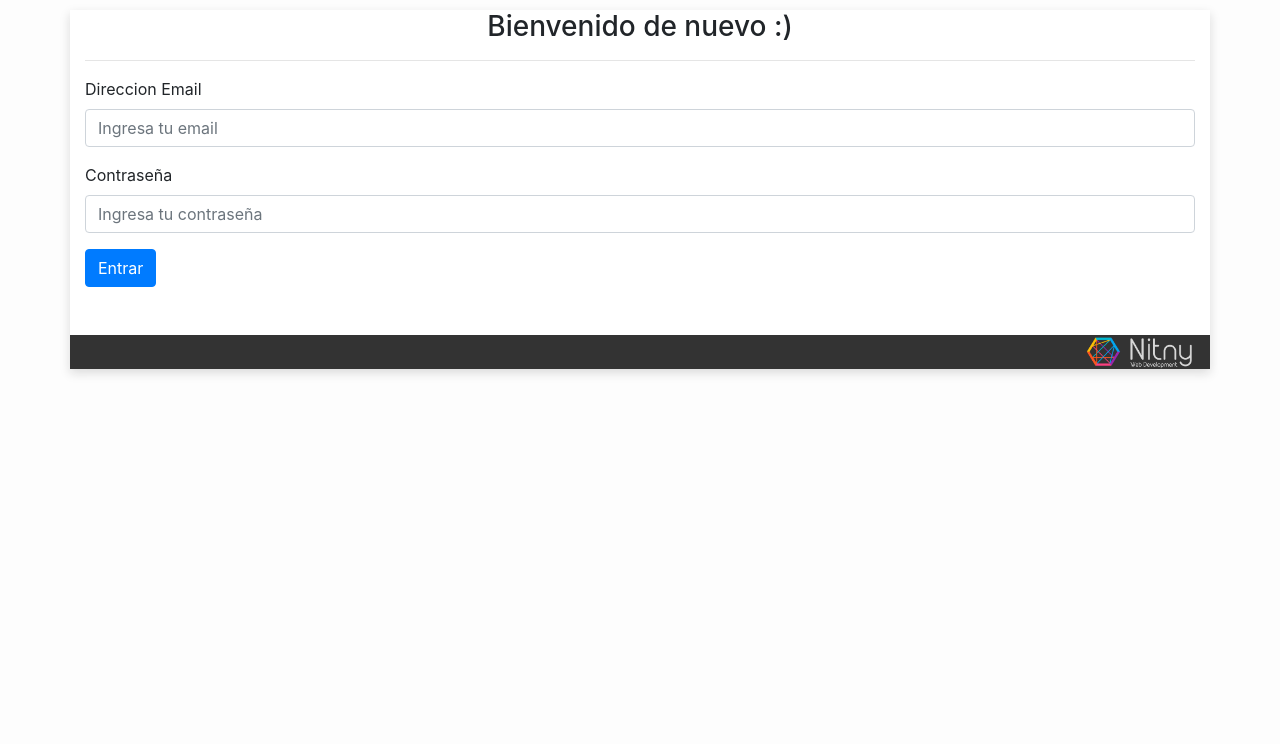
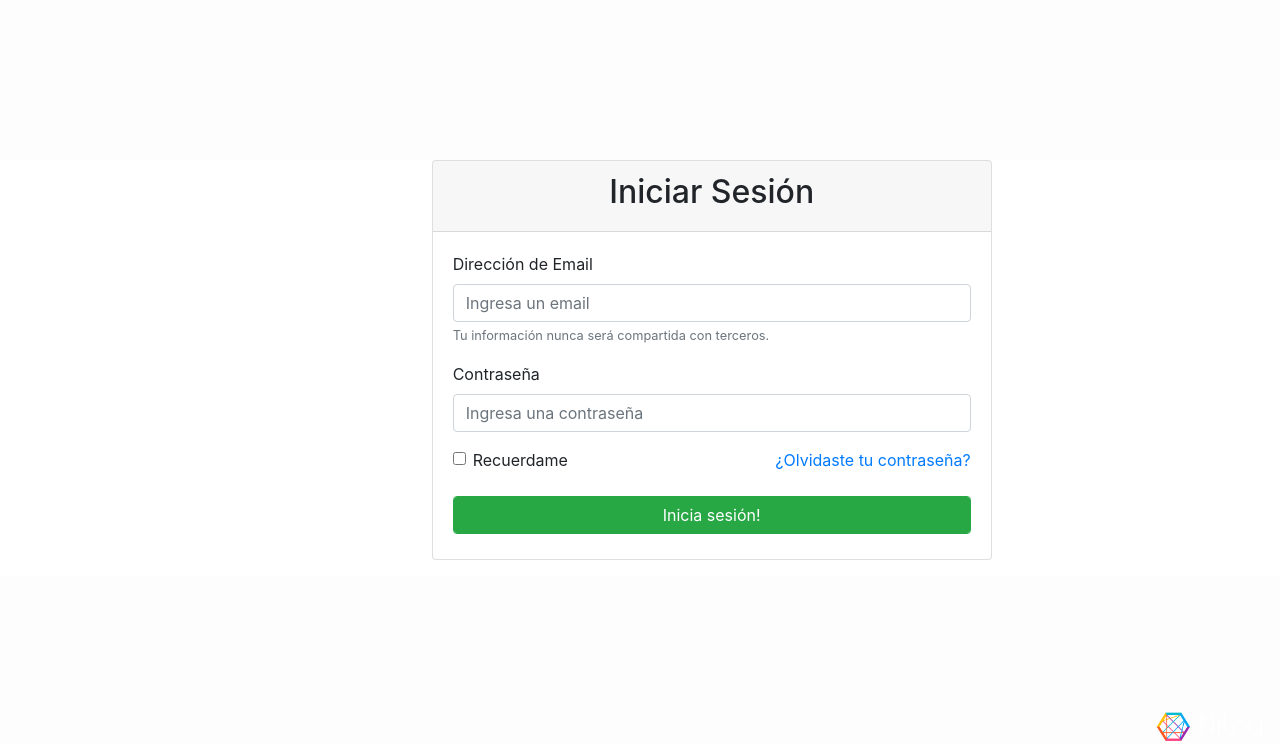
Before and after one commit to Un-Aventon/un-aventon-web, a PHP site: page /login in a window 1280 px wide. Shown: the part 56-800 px from the top of the page. Run offline with PHP 8.4, Linux system fonts and the light colour scheme; some libraries are stand-ins or nearby versions.

Commit message:
Cambio de interfaz del login

```diff
--- a/controller/login.php
+++ b/controller/login.php
@@ -59,31 +59,46 @@
 
             } //fin verificar usuario existe
       }// fin verificar string
+      ?>
+      <div class="alert alert-danger" role="alert">
+ 		 Email o contraseña son incorrectos.
+	</div>
+	<?php
     }// fin verificar login
 
 
 		?>
-    <h3 style="text-align: center">Bienvenido de nuevo :)</h3>
-    <hr>
-    <form action="" method="post" class="login">
+		<div class="offset-4">
+		<div class="card bg-white mb-3" style="max-width: 35rem; height: 25rem; margin-top: 10rem">
+  			<div class="card-header"><h2 class="text-center">Iniciar Sesión</h2></div>
+  			<div class="card-body">
+    			<form action="/login" method="post">
 				  <div class="form-group">
-        <label for="email">Direccion Email</label>
-        <input name="mail" type="email" class="form-control" id="email" aria-describedby="emailHelp" placeholder="Ingresa tu email">
+				    <label for="exampleInputEmail1">Dirección de Email</label>
+				    <input type="email" name="mail" class="form-control" id="exampleInputEmail1" aria-describedby="emailHelp" placeholder="Ingresa un email">
+				    <small id="emailHelp" class="form-text text-muted">Tu información nunca será compartida con terceros.</small>
 				  </div>
 				  <div class="form-group">
-        <label for="contraseña">Contraseña</label>
-        <input name="password" type="password" class="form-control" id="contraseña" placeholder="Ingresa tu contraseña">
+				    <label for="exampleInputPassword1">Contraseña</label>
+				    <input type="password" name="password" class="form-control" id="exampleInputPassword1" placeholder="Ingresa una contraseña">
 				  </div>
-      <button name="login" type="submit" value="ingresar" class="btn btn-primary">Entrar</button>
-
+				  <div class="form-check">
+				  <div class="row">
+				  	<div class="col-lg-6">
+				    	<input type="checkbox" class="form-check-input" id="exampleCheck1">
+				    	<label class="form-check-label" for="exampleCheck1">Recuerdame</label>
+					</div>
+					<div class="col-lg-6 justify-content-right">
+						<p class="text-right"><a href="/users/password/new">¿Olvidaste tu contraseña?</a></p>
+					</div>
+				  </div>
+				  </div>
+				  <div class="container-fluid" style="margin-top:.5rem; padding: 0">
+					<input type="submit" name="login" value="Inicia sesión!" class="btn btn-success form-control form-control-lg">
+				  </div>
 				</form>
-    <?php
-      if ( ($result == 0)){
-      echo "<hr />";
-      echo "<div class='alert alert-warning' role='alert'>Algun dato esta mal, volve a intentarlo!</div>";
-      }
-    ?>
-    <br><br>
-
+ 			 </div>
+		</div>
+		</div>
 		<?php
 	}
--- a/php/cierre_body.php
+++ b/php/cierre_body.php
@@ -1,5 +1,5 @@
 <div class="row" style="background-color: #333; color: #fafafa">
-  <div class="col-md-12">
+  <div class="col-md-12 fixed-bottom">
     <img src="img/nitny-logo.png" alt="nitny logo" style="width: 110px;" class="float-right">
   </div>
 </div>
--- a/php/inicio_body.php
+++ b/php/inicio_body.php
@@ -15,4 +15,4 @@
     <?php
       include('php/navbar.php');
     ?>
-    <div class="container" style="background-color: #fff">
+    <div class="container-fluid" style="background-color: #fff">
```
Lines whose indentation alone changed are shown as unchanged.
